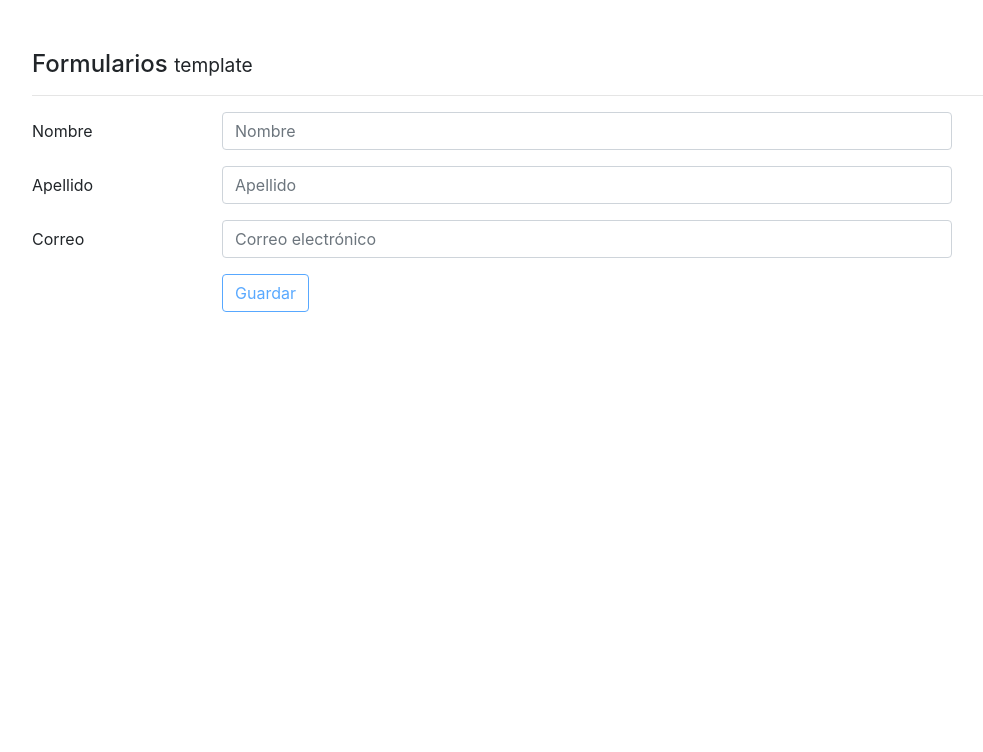
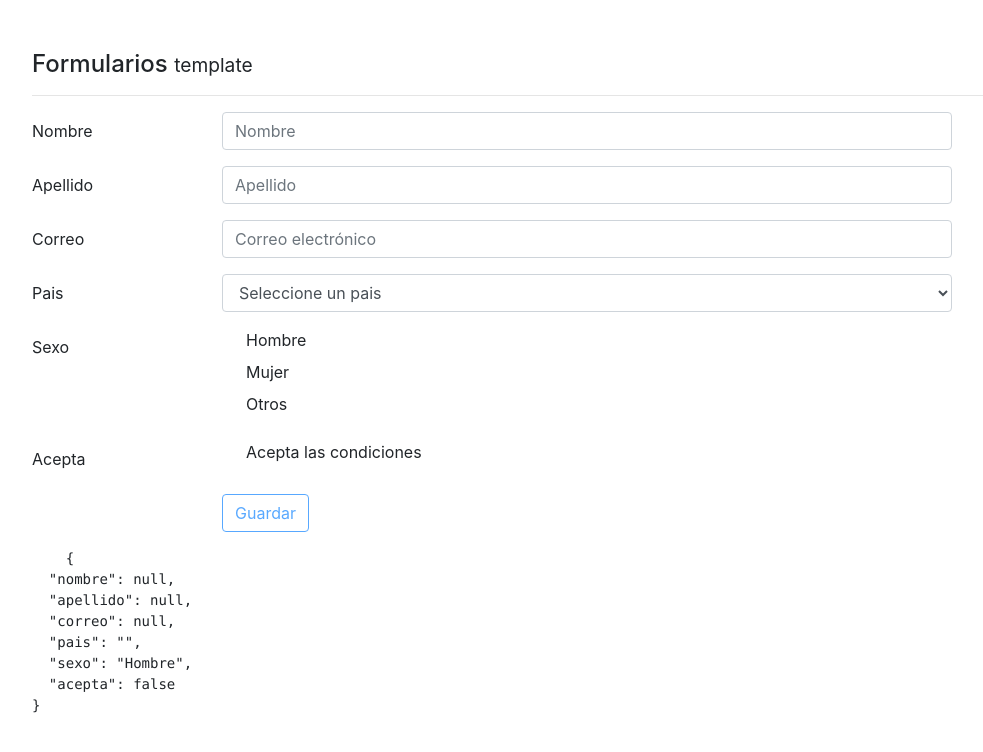
Before and after one commit to jordimart/ng2-Formularios, an Angular app: page / in a window 1280 px wide. Shown: the top 752 px of the page, without its empty margins (53-1036 px from the left). Built offline with nearby package versions, Linux system fonts and the light colour scheme.

Commit message:
[ADD] Template: uso del selects,radios y checkbox.

```diff
--- a/src/app/components/template/template.component.html
+++ b/src/app/components/template/template.component.html
@@ -22,9 +22,7 @@
       <label class="col-2 col-form-label">Apellido</label>
       <div class="col-8">
 
-        <input class="form-control " type="text" placeholder="Apellido" name="apellido"
-        [ngClass]="{'error-input': apellido.errors?.required  && apellido.touched }"
-        [(ngModel)]="usuario.apellido" required #apellido="ngModel">
+        <input class="form-control " type="text" placeholder="Apellido" name="apellido" [ngClass]="{'error-input': apellido.errors?.required  && apellido.touched }" [(ngModel)]="usuario.apellido" required #apellido="ngModel">
         <div *ngIf="apellido.errors?.required && apellido.touched" class="error">
           Este campo es requerido.
         </div>
@@ -37,9 +35,8 @@
     <label class="col-2 col-form-label">Correo</label>
     <div class="col-md-8">
 
-      <input class="form-control" type="email" placeholder="Correo electrónico" name="email"
-      [ngClass]="{'error-input': (email.errors?.required || email.errors?.pattern) && email.touched }"
-      [(ngModel)]="usuario.email" required pattern="[a-z0-9._%+-]+@[a-z0-9.-]+\.[a-z]{2,3}$" #email="ngModel">
+      <input class="form-control" type="email" placeholder="Correo electrónico" name="email" [ngClass]="{'error-input': (email.errors?.required || email.errors?.pattern) && email.touched }" [(ngModel)]="usuario.email" required pattern="[a-z0-9._%+-]+@[a-z0-9.-]+\.[a-z]{2,3}$"
+        #email="ngModel">
       <div *ngIf="email.errors?.required && email.touched">
         Este campo es requerido.
       </div>
@@ -48,9 +45,47 @@
       </div>
     </div>
   </div>
+  <div class="form-group row">
+    <label class="col-2 col-form-label">Pais</label>
+    <div class="col-8">
+      <select [(ngModel)]="usuario.pais" class="form-control" name="pais">
+            <option value="">
+              Seleccione un pais
+            </option>
+            <option *ngFor="let pais of paises" [value]="pais.codigo">
+              {{ pais.nombre }}
+            </option>
+    </select>
+    </div>
+  </div>
 
-
-
+  <div class="form-group row">
+    <label class="col-2 col-form-label">Sexo</label>
+    <div class="col-8">
+      <label class="custom-control custom-radio" *ngFor="let s of sexos">
+        <input [(ngModel)]="usuario.sexo"
+        name="sexo"
+        [value]="s"
+        type="radio"
+        class="custom-control-input">
+        <span class="custom-control-indicator"></span>
+        <span class="custom-control-description">{{s}}</span>
+      </label>
+    </div>
+  </div>
+  <div class="form-group row">
+    <label class="col-2 col-form-label">Acepta</label>
+    <div class="col-8">
+      <label class="custom-control custom-checkbox">
+        <input [(ngModel)]="usuario.acepta" name="acepta"
+        type="checkbox"
+        class="custom-control-input"
+        required />
+        <span class="custom-control-indicator"></span>
+        <span class="custom-control-description">Acepta las condiciones</span>
+      </label>
+    </div>
+  </div>
   <div class="form-group row">
     <label class="col-2 col-form-label">&nbsp;</label>
     <div class="input-group col-md-8">
@@ -60,4 +95,8 @@
     </div>
   </div>
 
+  <pre>
+    {{ usuario | json }}
+  </pre>
+
 </form>
--- a/src/app/components/template/template.component.ts
+++ b/src/app/components/template/template.component.ts
@@ -14,20 +14,34 @@ import { Component, OnInit } from '@angular/core';
 })
 export class TemplateComponent implements OnInit {
 
-  usuario:Object = {
+  usuario: Object = {
     nombre: null,
     apellido: null,
-    correo: null
+    correo: null,
+    pais: "",
+    sexo: "Hombre",
+    acepta: false
   }
+
+  paises = [{
+    codigo: "CRI",
+    nombre: "Costa Rica"
+  },
+  {
+    codigo: "ESP",
+    nombre: "España"
+  }]
+
+  sexos:string[] = ["Hombre","Mujer", "Otros"]
 
   constructor() { }
 
   ngOnInit() {
   }
 
-  guardar( forma:any ){
-    console.log("ngForm", forma );
-    console.log("Valor", forma.value );
+  guardar(forma: any) {
+    console.log("ngForm", forma);
+    console.log("Valor", forma.value);
     console.log("Usuario", this.usuario)
 
   }
```
